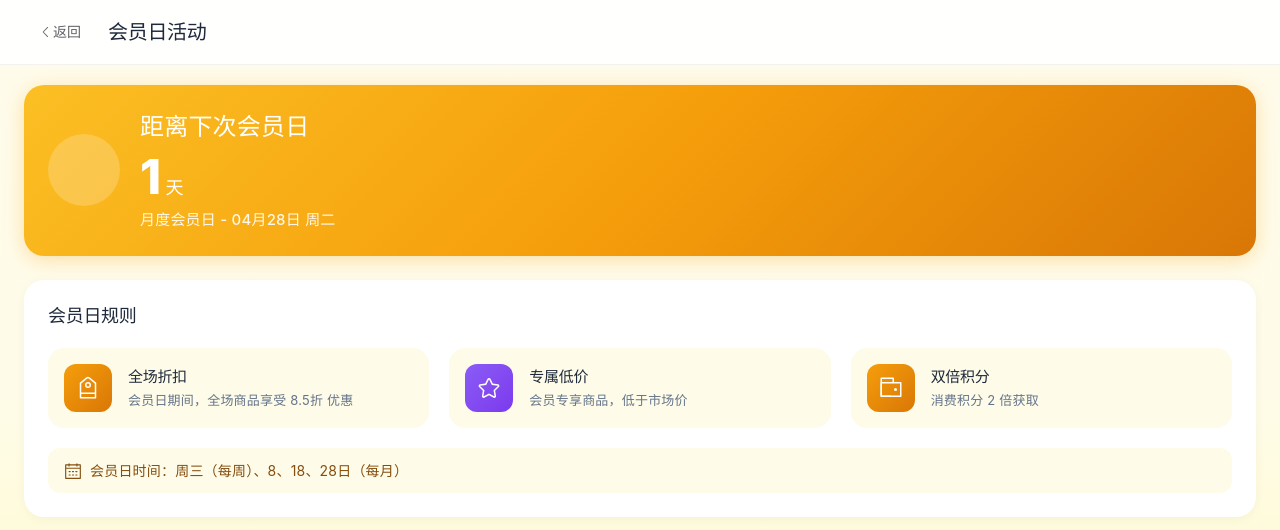
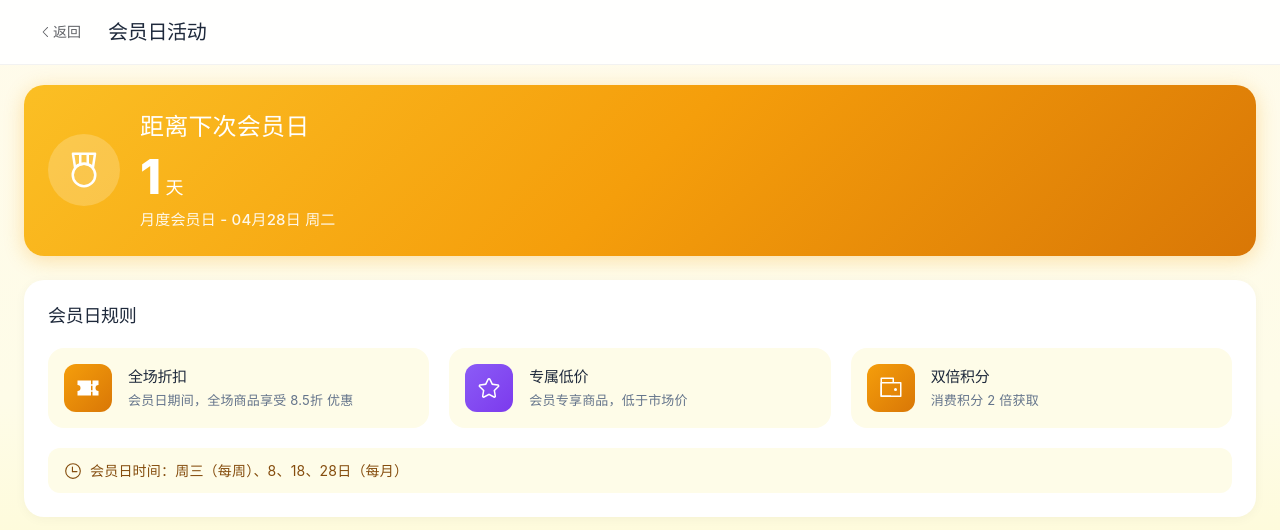
Before and after one commit to jiujiu72/mixuebingcheng, a Vue app: page /member-day in a window 1280 px wide. Shown: the top 530 px of the page. Built offline with nearby package versions, Linux system fonts and the light colour scheme; sample sign-in values are in the browser's storage.

Commit message:
refactor(views): 更新登录和会员日页面的图标和演示账号
- 将登录页面的演示账号从admin改为user
- 替换会员日页面的多个图标以保持一致性
- 移除未使用的图标导入

```diff
--- a/src/views/Login.vue
+++ b/src/views/Login.vue
@@ -125,12 +125,12 @@ const handleLogin = () => {
   setTimeout(() => {
     loading.value = false
 
-    if (form.username === 'admin' && form.password === '123456') {
+    if (form.username === 'user' && form.password === '123456') {
       localStorage.setItem('user', JSON.stringify({ username: form.username }))
       ElMessage.success('登录成功！')
       router.push('/home')
     } else {
-      ElMessage.error('用户名或密码错误！演示账号: admin / 123456')
+      ElMessage.error('用户名或密码错误！演示账号: user / 123456')
     }
   }, 500)
 }
--- a/src/views/member-day/index.vue
+++ b/src/views/member-day/index.vue
@@ -14,7 +14,7 @@
       <div class="member-day-banner" :class="{ 'is-active': isTodayMemberDay }">
         <div class="banner-content">
           <div class="banner-icon">
-            <el-icon><CrownFilled /></el-icon>
+            <el-icon><Medal /></el-icon>
           </div>
           <div class="banner-text">
             <div class="banner-title">
@@ -42,7 +42,7 @@
         <div class="rules-grid">
           <div class="rule-card">
             <div class="rule-icon">
-              <el-icon><Discount /></el-icon>
+              <el-icon><Ticket /></el-icon>
             </div>
             <div class="rule-info">
               <h3 class="rule-title">全场折扣</h3>
@@ -69,7 +69,7 @@
           </div>
         </div>
         <div class="schedule-info">
-          <el-icon><Calendar /></el-icon>
+          <el-icon><Clock /></el-icon>
           <span>会员日时间：{{ memberDayRulesInfo.weeklyDayName }}（每周）、{{ memberDayRulesInfo.monthlyDaysStr }}日（每月）</span>
         </div>
       </div>
@@ -198,15 +198,14 @@ import { useRouter } from 'vue-router'
 import { ElMessage } from 'element-plus'
 import {
   ArrowLeft,
-  CrownFilled,
-  Discount,
   Star,
   Wallet,
-  Calendar,
   Box,
   Lock,
   Medal,
-  Check
+  Check,
+  Ticket,
+  Clock
 } from '@element-plus/icons-vue'
 import {
   isTodayMemberDay as checkIsTodayMemberDay,
```
